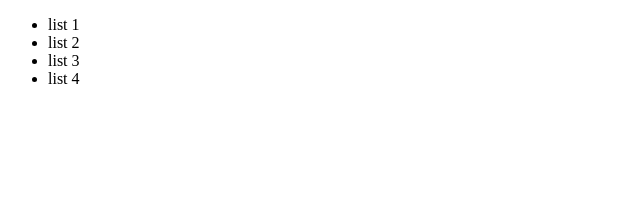
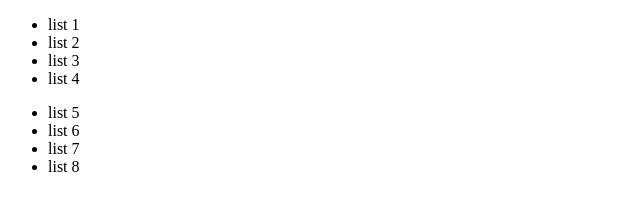
Before and after one commit to gersonjonesponsica/sample, a plain HTML site: page index.html in a window 1280 px wide. Shown: the whole page, without its empty margins (0-640 px from the left). Drawn offline with Linux system fonts and the light colour scheme.

Commit message:
commit by mii

```diff
--- a/index.html
+++ b/index.html
@@ -11,6 +11,13 @@
 			<li>list 3 </li>
 			<li>list 4 </li>
 		</ul>
+		<ul>
+			<!-- Added By mii -->
+			<li>list 5 </li>
+			<li>list 6 </li>
+			<li>list 7 </li>
+			<li>list 8 </li>
+		</ul>
 	</div>
 </body>
 </html>
```
